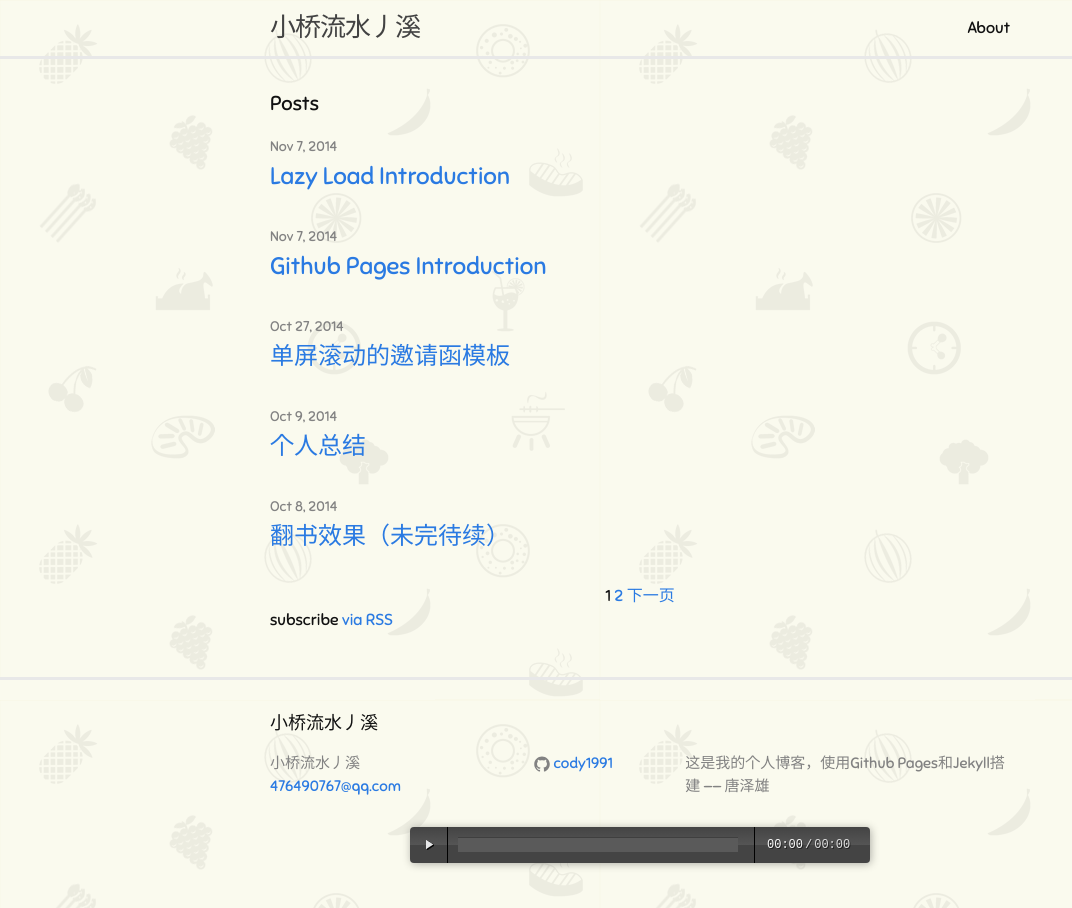
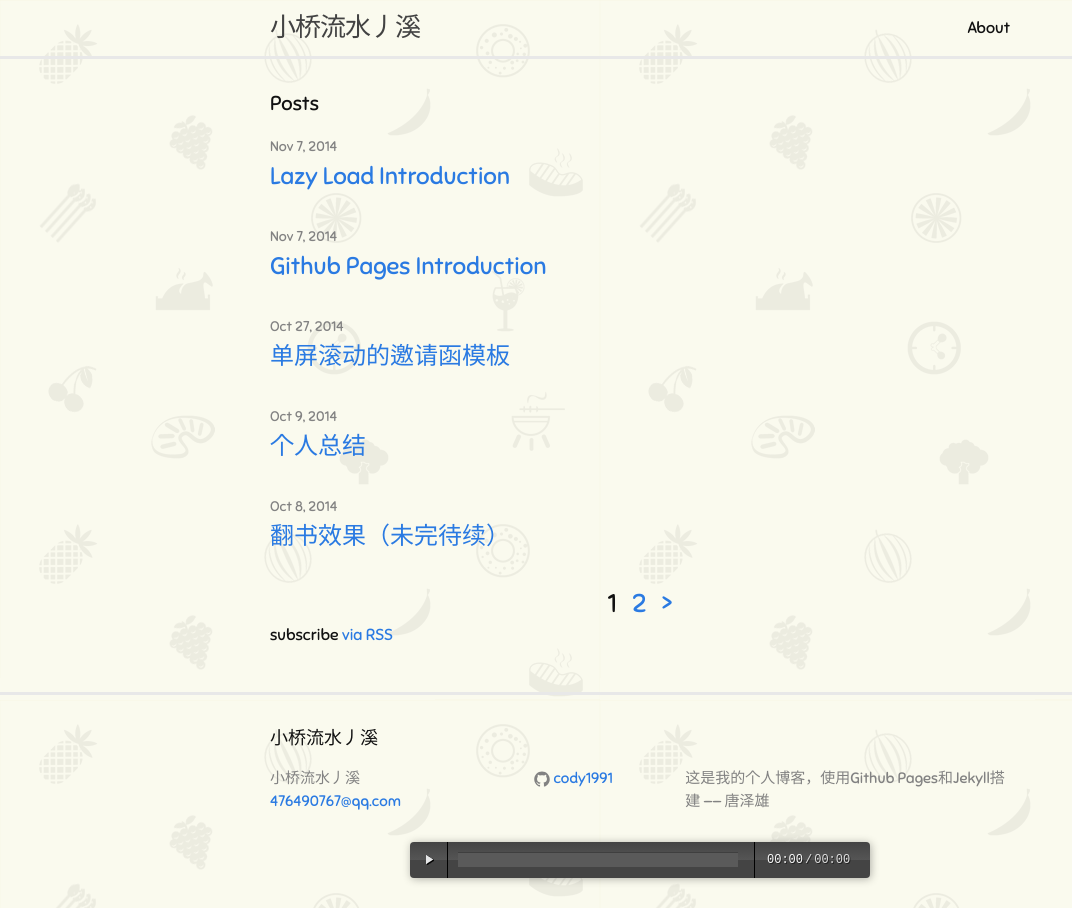
Before and after one commit to luojiyin1987/sysutangzxBlog, a Jekyll site: the page built from index.html, in a window 1280 px wide. Shown: the whole page, without its empty margins (0-1072 px from the left). Built offline with Jekyll 4.4.1, drawn with Linux system fonts in a browser that asks for light colours; the list of posts is cut into pages by our own code.

Commit message:
change blog

```diff
--- a/css/main.css
+++ b/css/main.css
@@ -570,6 +570,11 @@ pre > code {
 }
 .page {
     text-align: center;
+    font-size: 26px;
+}
+.page > span, .page > a {
+    margin-left: 5px;
+    margin-right: 5px;
 }
 .next, .prev {
     display: inline-block;
--- a/index.html
+++ b/index.html
@@ -22,7 +22,7 @@ layout: default
 {% if paginator.total_pages > 1 %}
 <div class="page">
     {% if paginator.previous_page %}
-        <a class="prev" href="{{ paginator.previous_page_path | prepend: site.baseurl | replace: '//', '/' }}">上一页</a>
+        <a class="prev" href="{{ paginator.previous_page_path | prepend: site.baseurl | replace: '//', '/' }}">&lt;</a>
     {% endif %}
 
     {% for page in (1..paginator.total_pages) %}
@@ -36,7 +36,7 @@ layout: default
     {% endfor %}
 
     {% if paginator.next_page %}
-      <a class="next" href="{{ paginator.next_page_path | prepend: site.baseurl | replace: '//', '/' }}">下一页</a>
+      <a class="next" href="{{ paginator.next_page_path | prepend: site.baseurl | replace: '//', '/' }}">&gt;</a>
     {% endif %}
 </div>
 {% endif %}
```
